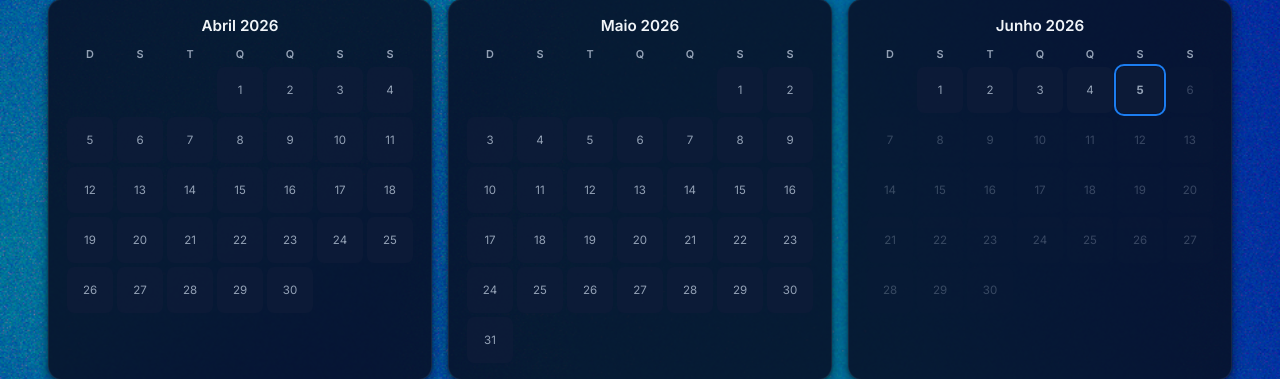
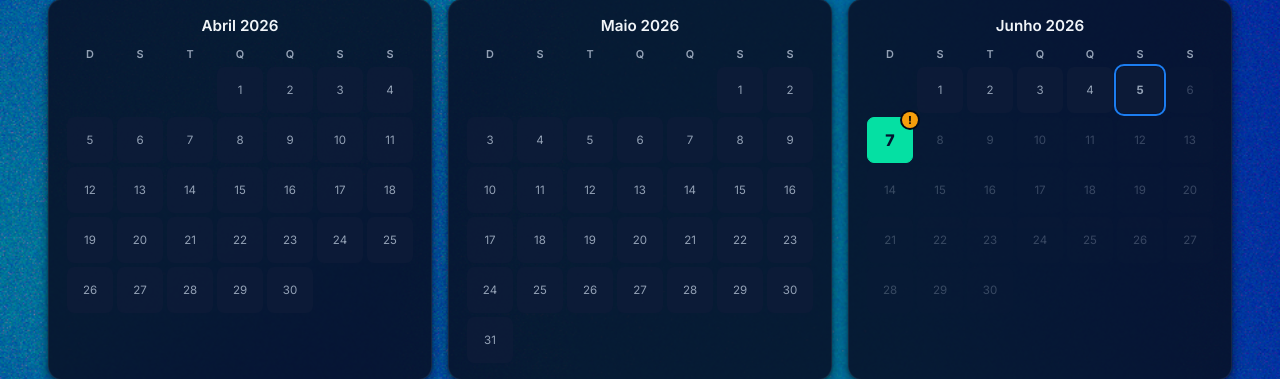
Before and after one commit to Leovilela88/corrida-integracao, a FastAPI app: page /?range=1w in a window 1280 px wide. Shown: the part 1551-1930 px from the top of the page. Run offline with FastAPI, Linux system fonts and the light colour scheme; the visitor is signed in with stand-in values (Sample User, id 1); data comes from the database, SQL or seed files in the repository; data that the repository does not hold is empty.

Commit message:
calendário: marca o próximo domingo com ícone de atenção + aviso do Integramóvel
- main: cal_event = próximo domingo + mensagem
- dashboard: dia do evento em verde com selo "!"; clique abre modal com
  "Integramóvel estará na Lagoa do Taquaral! Nos vemos lá!"

Co-Authored-By: Claude Opus 4.8 <noreply@anthropic.com>

```diff
--- a/main.py
+++ b/main.py
@@ -956,6 +956,12 @@ def dashboard(
         _PERIOD_PHRASE.get(range_key, ""),
     )
 
+    # Evento marcado no calendário: próximo domingo (weekday 6)
+    cal_event = {
+        "date": (today + timedelta(days=(6 - today.weekday()) % 7)).isoformat(),
+        "msg": "Integramóvel estará na Lagoa do Taquaral! Nos vemos lá! 🏃",
+    }
+
     return templates.TemplateResponse(
         "dashboard.html",
         {
@@ -963,6 +969,7 @@ def dashboard(
             "athlete": athlete,
             "athletes": get_all_athletes(db),
             "totals": totals,
+            "cal_event": cal_event,
             "share_period": share_period,
             "streak": streak,
             "has_any_workout": has_any_workout,
--- a/static/style.css
+++ b/static/style.css
@@ -2599,3 +2599,20 @@ a.btn-icon:hover { color: var(--accent); background: rgba(59, 130, 246, 0.10); }
 }
 .flight-leg.is-ok { color: var(--green); background: rgba(5,224,163,0.12); border-color: rgba(5,224,163,0.35); }
 .flight-leg svg { width: 13px; height: 13px; }
+
+/* Dia de evento no calendário (Integramóvel etc) */
+.cal-day.cal-event {
+    position: relative; color: var(--on-green); font-weight: 800;
+    background: var(--green); border: 1px solid var(--green); cursor: pointer;
+}
+.cal-event-ico {
+    position: absolute; top: -6px; right: -6px; width: 16px; height: 16px;
+    background: #f59e0b; color: #1a1205; border-radius: 50%;
+    font-size: 11px; font-weight: 900; line-height: 16px; text-align: center;
+    box-shadow: 0 0 0 2px var(--bg);
+}
+.event-note {
+    margin: 0; font-size: 1rem; line-height: 1.5; color: var(--text);
+    background: rgba(5,224,163,0.1); border: 1px solid rgba(5,224,163,0.3);
+    border-radius: 12px; padding: 16px;
+}
--- a/templates/base.html
+++ b/templates/base.html
@@ -29,7 +29,7 @@
     <link rel="preconnect" href="https://fonts.googleapis.com">
     <link rel="preconnect" href="https://fonts.gstatic.com" crossorigin>
     <link href="https://fonts.googleapis.com/css2?family=Inter:wght@400;500;600;700;800&display=swap" rel="stylesheet">
-    <link rel="stylesheet" href="/static/style.css?v=71" />
+    <link rel="stylesheet" href="/static/style.css?v=72" />
     <script src="https://cdn.jsdelivr.net/npm/chart.js@4.4.4/dist/chart.umd.min.js"></script>
 </head>
 <body>
--- a/templates/dashboard.html
+++ b/templates/dashboard.html
@@ -365,7 +365,11 @@
                 {% for week in month.weeks %}
                 {% for cell in week %}
                 {% if cell %}
-                {% if cell.count %}
+                {% if cell.iso == cal_event.date %}
+                <button type="button" class="cal-day cal-event {% if cell.is_today %}cal-today{% endif %}"
+                        data-event-msg="{{ cal_event.msg }}" data-event-date="{{ cell.iso }}"
+                        title="Evento — toque para ver">{{ cell.day }}<span class="cal-event-ico">!</span></button>
+                {% elif cell.count %}
                 <button type="button" class="cal-day cal-l{{ cell.level }} cal-has {% if cell.is_today %}cal-today{% endif %}"
                         data-date="{{ cell.iso }}"
                         title="{{ cell.count }} treino{{ 's' if cell.count != 1 else '' }} — toque para ver">{{ cell.day }}</button>
@@ -438,6 +442,14 @@
 
         document.querySelectorAll('.cal-day[data-date]').forEach((el) => {
             el.addEventListener('click', () => open(el.dataset.date));
+        });
+        // dia de evento: mostra a mensagem no mesmo modal
+        document.querySelectorAll('.cal-day[data-event-msg]').forEach((el) => {
+            el.addEventListener('click', () => {
+                title.textContent = 'Evento · ' + fmtDate(el.dataset.eventDate);
+                list.innerHTML = '<p class="event-note">' + el.dataset.eventMsg + '</p>';
+                modal.hidden = false;
+            });
         });
         closeBtn.addEventListener('click', close);
         modal.addEventListener('click', (e) => { if (e.target === modal) close(); });
```
